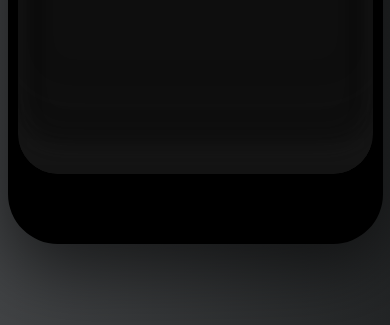
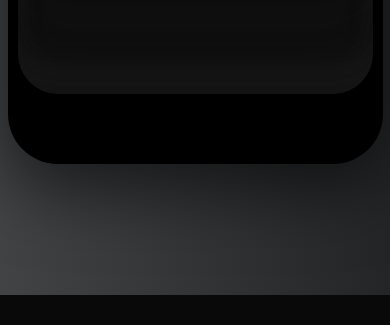
Before and after one commit to NathanGomes13/Condicoes_Meteorologicas, a Flask app: page / in a window 390 px wide. Shown: the part 549-874 px from the top of the page. After the commit the page ends 844 px from the top, so only its background shows below. Run offline with Flask 3, Linux system fonts and the light colour scheme; some libraries are stand-ins or nearby versions.

Commit message:
Atualização para web

```diff
--- a/static/animations.css
+++ b/static/animations.css
@@ -58,7 +58,7 @@
 #phone.Noite.Thunderstorm #imagem_descricao svg, .phone.Dia.Thunderstorm #imagem_descricao svg {
   animation: moonSunBouncingClear 7s ease-in-out infinite;
 }
-#phone.Noite.Thunderstorm #imagem_descricao svg g:nth-of-type(3) rect, .phone.Dia.Thunderstorm #imagem_descricao svg g:nth-of-type(3) rect {
+#phone.Noite.Thunderstorm #imagem_descricao svg g:nth-of-type(3) rect, #phone.Dia.Thunderstorm #imagem_descricao svg g:nth-of-type(3) rect {
   height: 32px;
 }
 
--- a/static/style.css
+++ b/static/style.css
@@ -325,4 +325,37 @@ form #enviar + svg:hover {
 }
 #phone.visible #wind_data {
   right: 33px;
+}
+
+@media (max-width: 1300px) {
+  body {
+    min-height: none;
+  }
+}
+@media (max-width: 1050px) {
+  body {
+    min-height: none;
+  }
+  #screen {
+    margin-top: 10px;
+  }
+  #phone {
+    margin-top: 10px;
+  }
+}
+@media (max-width: 400px) {
+  #screen {
+    margin-top: 0px;
+  }
+  #phone {
+    margin-top: 0px;
+  }
+}
+@media (max-width: 375px) {
+  #phone {
+    width: 100%;
+    max-width: 100%;
+    height: 700px;
+    aspect-ratio: auto;
+  }
 }/*# sourceMappingURL=style.css.map */
--- a/templates/index.html
+++ b/templates/index.html
@@ -12,8 +12,8 @@
     <link rel="stylesheet" href="../static/backgrounds-animations.css">
     <link rel="stylesheet" href="../static/animations.css">
     <link rel="stylesheet" href="../static/style.css">
+    <link rel="shortcut icon" href="../static/images/favicon.ico" type="image/x-icon">
     <title>Condições Meteorológicas</title>
-    <link rel="shortcut icon" href="../static/imagens/favicon.ico" type="image/x-icon">
 </head>
 <body>
     <section id="screen">
```
Also changed, not shown: static/images/favicon.ico (renamed from static/imagens/favicon.ico).
